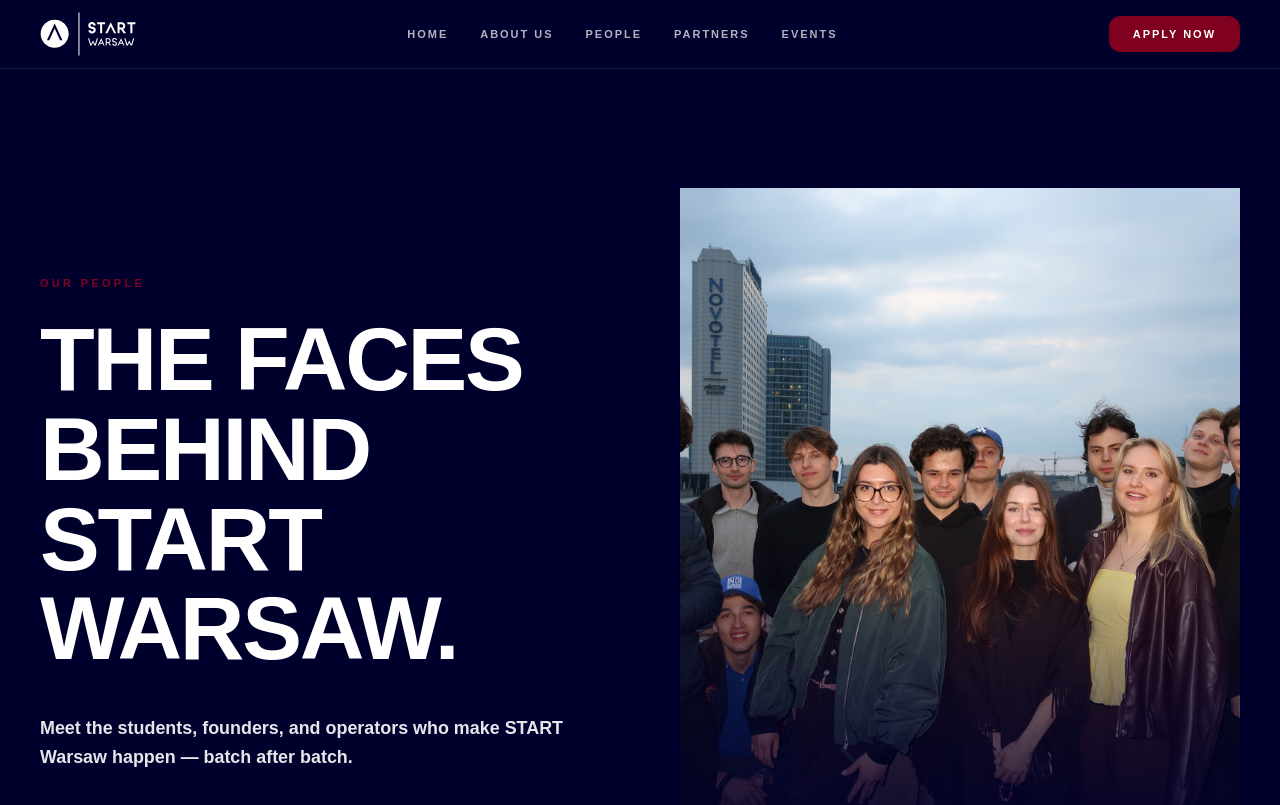
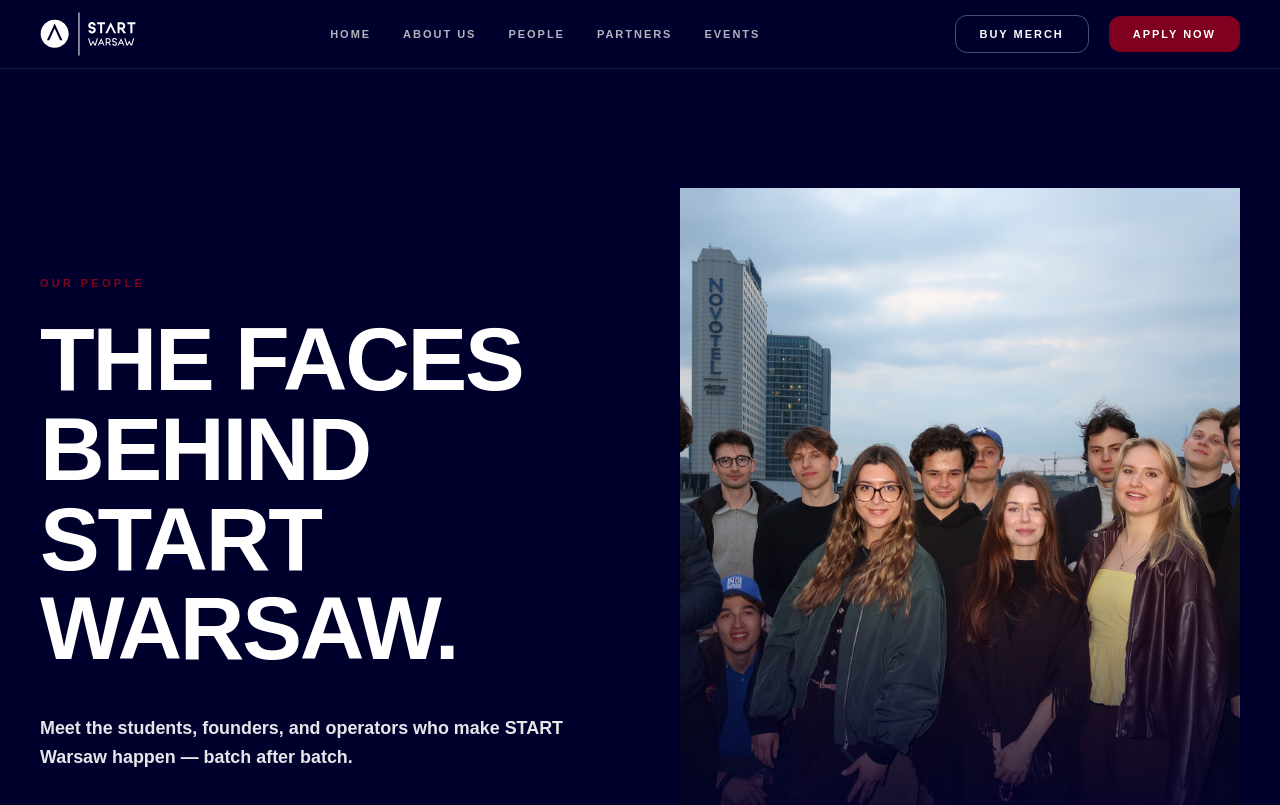
Before and after one commit to START-Warsaw/landing-page, a Next.js app: page /people in a window 1280 px wide. Shown: the top 805 px of the page. Built offline with nearby package versions, Linux system fonts and the light colour scheme; a web font is replaced by a local one.

Commit message:
buy merch

```diff
--- /dev/null
+++ b/src/app/merch/page.tsx
@@ -0,0 +1,5 @@
+import ComingSoon from "@/components/ComingSoon";
+
+export default function MerchPage() {
+  return <ComingSoon title="Merch" />;
+}
--- a/src/components/Navbar.tsx
+++ b/src/components/Navbar.tsx
@@ -40,6 +40,12 @@ export default function Navbar() {
         {/* Desktop Right Actions */}
         <div className="hidden lg:flex items-center gap-5">
           <Link
+            href="/merch"
+            className="border border-white/30 text-white text-[11px] font-bold tracking-[0.18em] uppercase px-6 py-2.5 hover:border-white/60 hover:text-white transition-all rounded-xl"
+          >
+            BUY MERCH
+          </Link>
+          <Link
             href="/apply"
             className="bg-pink text-white text-[11px] font-bold tracking-[0.18em] uppercase px-6 py-2.5 hover:opacity-90 transition-opacity rounded-xl"
           >
@@ -80,7 +86,14 @@ export default function Navbar() {
               {link.label}
             </Link>
           ))}
-          <div className="pt-4 border-t border-white/10">
+          <div className="pt-4 border-t border-white/10 flex flex-col gap-3">
+            <Link
+              href="/merch"
+              className="block border border-white/30 text-white text-center text-sm font-bold tracking-widest uppercase px-6 py-3 rounded-xl"
+              onClick={() => setMenuOpen(false)}
+            >
+              BUY MERCH
+            </Link>
             <Link
               href="/apply"
               className="block bg-pink text-white text-center text-sm font-bold tracking-widest uppercase px-6 py-3 rounded-xl"
```
